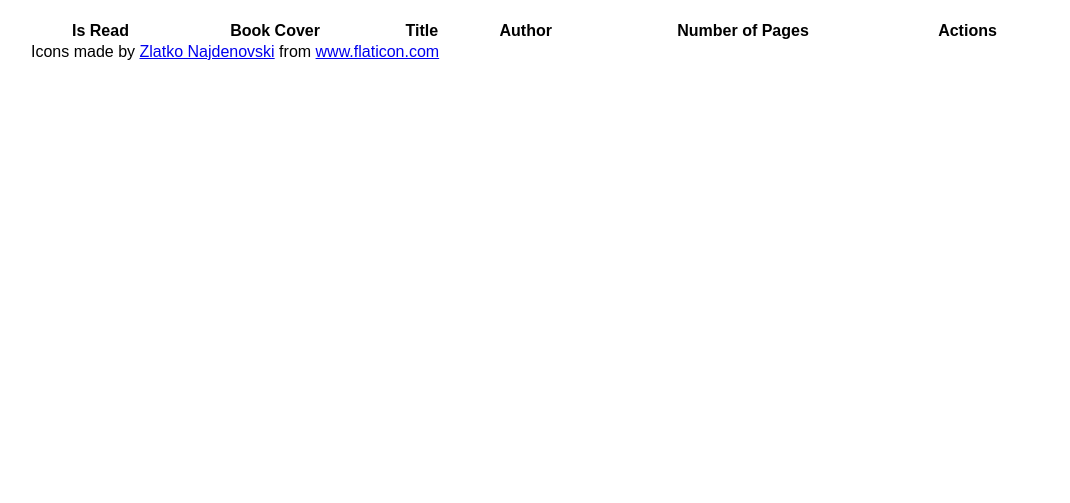
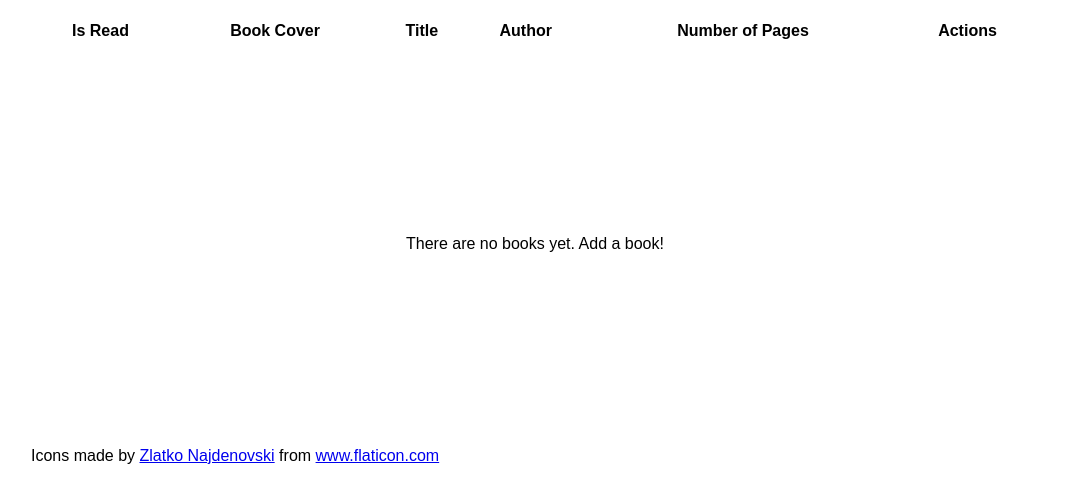
Before and after one commit to C-likethis123/library, a plain HTML site: page index.html in a window 1280 px wide. Shown: the part 69-572 px from the top of the page, without its empty margins (105-1175 px from the left). Drawn offline with Linux system fonts and the light colour scheme.

Commit message:
Show empty states

```diff
--- a/index.html
+++ b/index.html
@@ -4,7 +4,6 @@
   <meta charset="UTF-8">
   <meta name="viewport" content="width=device-width, initial-scale=1.0">
   <link rel="stylesheet" href="styles/index.css" />
-  <script src="scripts/index.js"></script>
   <title>Library - Chow Jia Ying</title>
 </head>
 <body>
@@ -55,6 +54,7 @@
   </div>
   </div>
 </body>
+<script src="scripts/index.js"></script>
 <footer>
   <div>Icons made by <a href="https://www.flaticon.com/authors/zlatko-najdenovski" title="Zlatko Najdenovski">Zlatko Najdenovski</a> from <a href="https://www.flaticon.com/" title="Flaticon">www.flaticon.com</a></div>
 </footer>
--- a/scripts/index.js
+++ b/scripts/index.js
@@ -70,11 +70,25 @@ function addBook(event) {
   renderBooks()
 }
 
+function renderEmptyState() {
+  const row = document.createElement("tr")
+  const column = document.createElement("td")
+  column.colSpan = 6
+  column.textContent = 'There are no books yet. Add a book!'
+  column.id = 'empty'
+  row.appendChild(column)
+  return row
+}
+
 function renderBooks() {
   const bookDisplay = document.querySelector("tbody")
   const rowsToRemove = bookDisplay.querySelectorAll("tr")
   rowsToRemove.forEach(row => bookDisplay.removeChild(row))
-  books.forEach(book => bookDisplay.appendChild(book.renderBook()))
+  if (books.length > 0) {
+    books.forEach(book => bookDisplay.appendChild(book.renderBook()))
+  } else {
+    bookDisplay.appendChild(renderEmptyState())
+  }
 }
 
 renderBooks()
--- a/styles/index.css
+++ b/styles/index.css
@@ -19,7 +19,12 @@ img.default {
 
 table {
   width: 100%;
+  min-height: fit-content;
   text-align: center;
+}
+
+td#empty {
+  height: 400px;
 }
 
 div.header {
```
